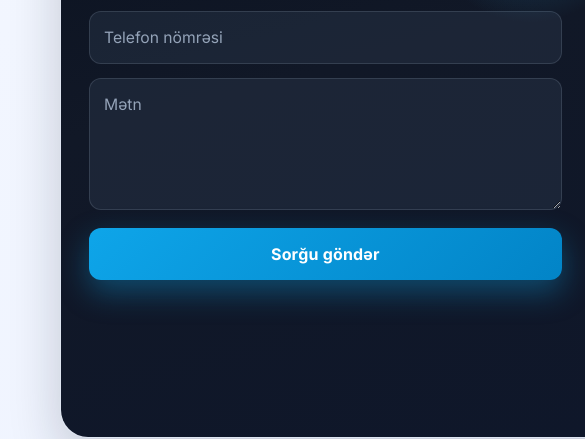
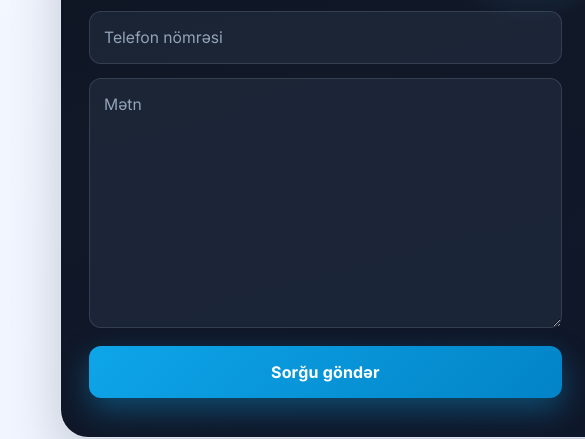
Before and after one commit to huseynhesenov1/Real-Telecomm, a plain HTML site: page index.html in a window 1280 px wide. Shown: the part 1794-2233 px from the top of the page, 0-585 px from the left. Drawn offline with Linux system fonts and the light colour scheme; grey boxes are pictures that could not be loaded.

Commit message:
ikinci versia

```diff
--- a/assests/css/style.css
+++ b/assests/css/style.css
@@ -501,7 +501,7 @@
   }
 
   textarea.field {
-    min-height: 132px;
+    min-height: 250px;
     resize: vertical;
     line-height: 1.5;
   }
```
